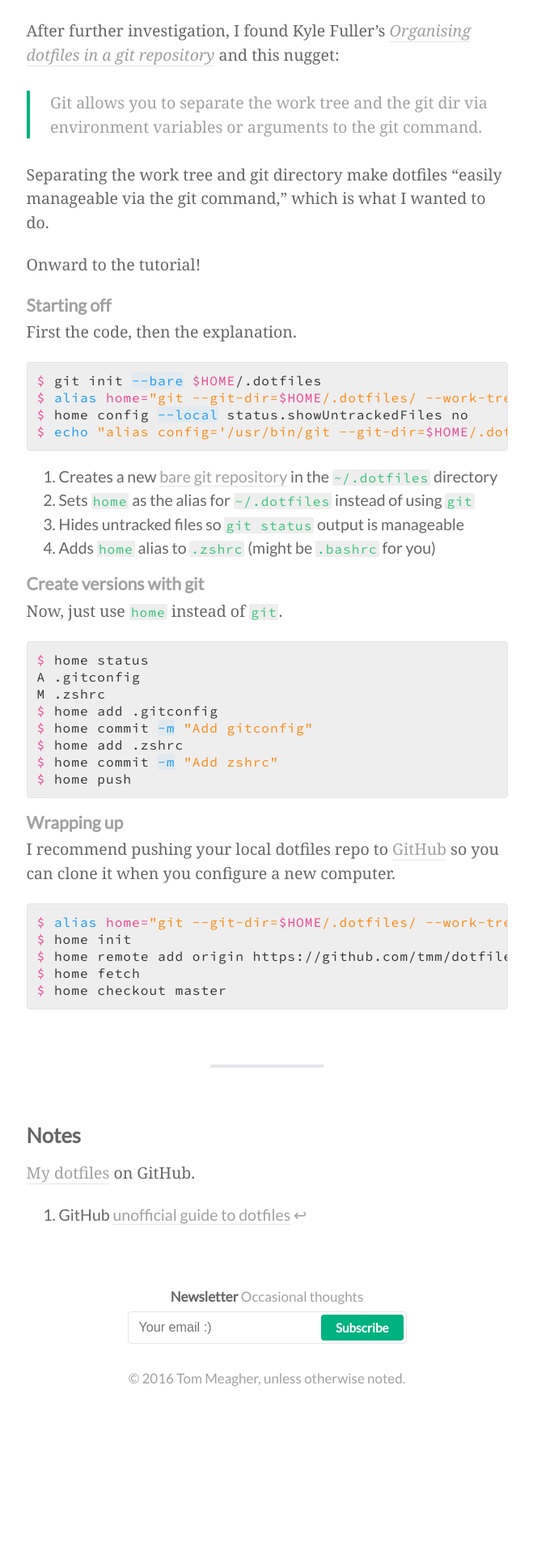
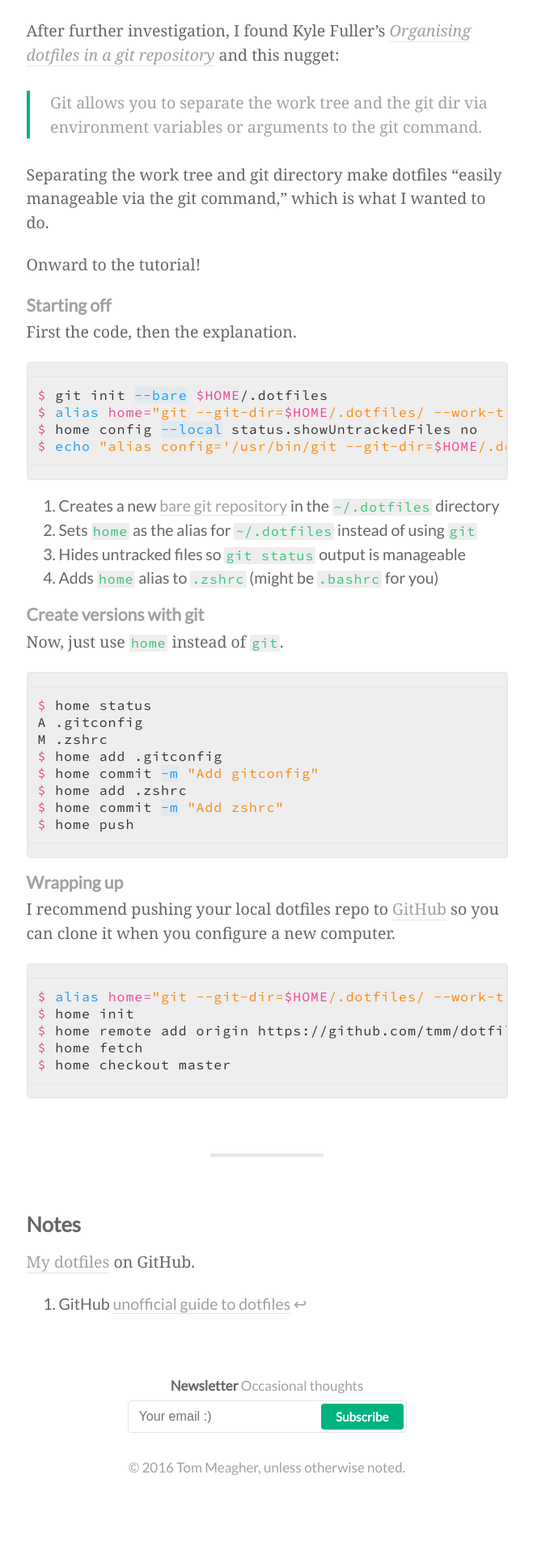
Before and after one commit to tmm/www, a Jekyll site: the page built from blog/_posts/2016-04-10-dotfiles with git.md, in a window 1280 px wide. Shown: the part 746-2662 px from the top of the page at 81% size, without its empty margins (310-969 px from the left). Built offline with Jekyll 4.4.1, drawn with Linux system fonts in a browser that asks for light colours; before the commit the page ends 2552 px from its top, so only the background shows below that.

Commit message:
Switch to GitHub Flavored Markdown

````diff
--- a/_config.yml
+++ b/_config.yml
@@ -19,7 +19,9 @@
 gems: [jekyll-paginate]
 
 markdown: kramdown
-highlighter: rouge
+kramdown:
+  input: GFM
+  syntax_highlighter: rouge
 sass:
   style: compressed
 
--- a/_sass/_code.scss
+++ b/_sass/_code.scss
@@ -4,7 +4,7 @@
   background-color: $background;
   color: #37C47B;
   font-family: $code;
-  font-size: .95rem;
+  font-size: 0.97rem;
   font-style: normal;
   font-weight: 400;
   letter-spacing: 1px;
--- a/blog/_posts/2016-04-10-dotfiles with git.md
+++ b/blog/_posts/2016-04-10-dotfiles with git.md
@@ -28,12 +28,12 @@
 
 First the code, then the explanation.
 
-{% highlight shell %}
+``` shell
 $ git init --bare $HOME/.dotfiles
 $ alias home="git --git-dir=$HOME/.dotfiles/ --work-tree=$HOME"
 $ home config --local status.showUntrackedFiles no
 $ echo "alias config='/usr/bin/git --git-dir=$HOME/.dotfiles/ --work-tree=$HOME'" >> $HOME/.zshrc
-{% endhighlight %}
+```
 
 1. Creates a new [bare git repository](http://www.saintsjd.com/2011/01/what-is-a-bare-git-repository/) in the `~/.dotfiles` directory
 2. Sets `home` as the alias for `~/.dotfiles` instead of using `git`
@@ -44,7 +44,7 @@
 
 Now, just use `home` instead of `git`.
 
-{% highlight shell %}
+``` shell
 $ home status
 A .gitconfig
 M .zshrc
@@ -53,19 +53,19 @@
 $ home add .zshrc
 $ home commit -m "Add zshrc"
 $ home push
-{% endhighlight %}
+```
 
 #### Wrapping up
 
 I recommend pushing your local dotfiles repo to [GitHub](https://github.com) so you can clone it when you configure a new computer.
 
-{% highlight shell %}
+``` shell
 $ alias home="git --git-dir=$HOME/.dotfiles/ --work-tree=$HOME"
 $ home init
 $ home remote add origin https://github.com/tmm/dotfiles
 $ home fetch
 $ home checkout master
-{% endhighlight %}
+```
 
 ---
 
````
Also changed, not shown: blog/_posts/2014-08-01-style-guide.md (+5 -5 lines).
